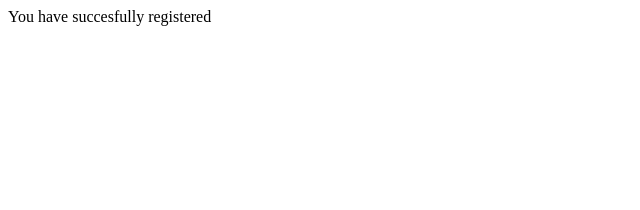
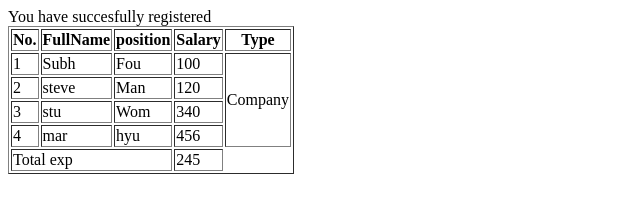
Before and after one commit to Neel200/Internship, a plain HTML site: page thank.html in a window 1280 px wide. Shown: the whole page, without its empty margins (0-640 px from the left). Drawn offline with Linux system fonts and the light colour scheme.

Commit message:
Update thank.html

```diff
--- a/thank.html
+++ b/thank.html
@@ -5,5 +5,48 @@
     </head>
     <body>
         You have succesfully registered
+        <table border="1">
+    <thead>
+        <th>No.</th>
+        <th>FullName</th>
+        <th>position</th>
+        <th>Salary</th>
+        <th>Type</th>
+    </thead>
+    <tbody>
+        <tr>
+            <td>1</td>
+            <td>Subh</td>
+            <td>Fou</td>
+            <td>100</td>
+            <td rowspan="4">Company</td>
+        </tr>
+        <tr>
+            <td>2</td>
+            <td>steve</td>
+            <td>Man</td>
+            <td>120</td>
+        </tr>
+        <tr>
+            <td>3</td>
+            <td>stu</td>
+            <td>Wom</td>
+            <td>340</td>
+        </tr>
+        <tr>
+            <td>4</td>
+            <td>mar</td>
+            <td>hyu</td>
+            <td>456</td>
+        </tr>
+        <tfoot>
+            <tr>
+                <td colspan="3">Total exp</td>
+                <td>245</td>
+            </tr>
+        </tfoot>
+    </tbody>
+</table>
     </body>
+
 </html>
```
